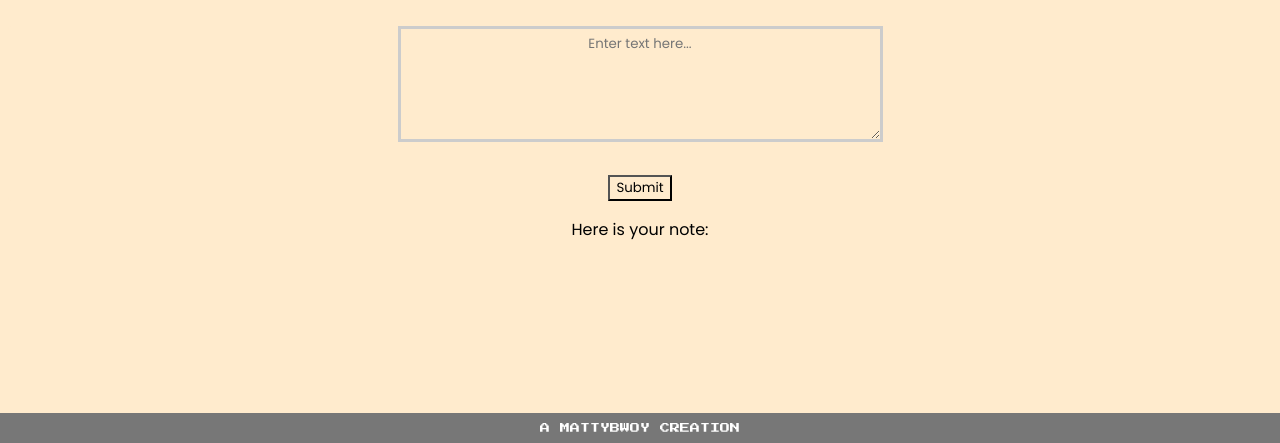
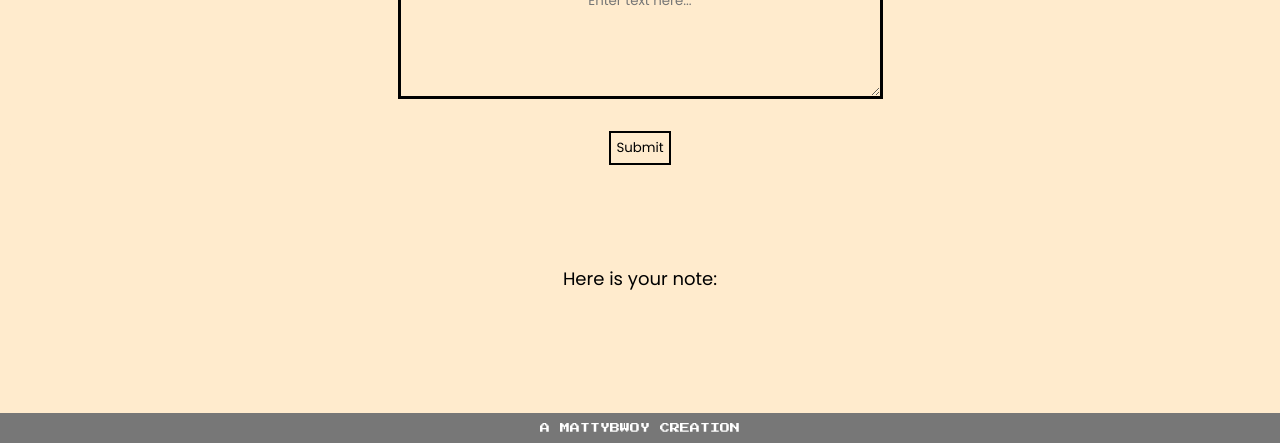
Before and after one commit to mattybwoy/Vanilla_todo, a website: page index.html in a window 1280 px wide. Shown: the part 357-800 px from the top of the page. Drawn offline with Linux system fonts and the light colour scheme; a web font is replaced by a local one.

Commit message:
CSS updates to textarea borders and buttons

```diff
--- a/styles/style.css
+++ b/styles/style.css
@@ -13,7 +13,8 @@
   text-align: center;
   font-family: 'Bungee Outline',
   cursive;
-  font-size:100px
+  font-size:100px;
+  margin-bottom: 10px;
 }
 
 #header3 {
@@ -22,15 +23,20 @@
 }
 
 #form {
-  border: 2px black;
+  border: 10px black;
   border-radius: 4px;
   text-align: center;
 }
 
 #user_input {
-  border: 3px solid #cccccc;
+  border: 3px solid black;
   padding: 5px;
   text-align: center;
+}
+
+#createNote {
+  padding: 5px;
+  border: 2px solid black;
 }
 
 #display {
@@ -38,7 +44,9 @@
 }
 
 #displayNoteHeading {
+  margin-top: 100px;
   text-align: center;
+  font-size: large;
 }
 
 #displayNote {
```
Also changed, not shown: index.html (+10 -4 lines), README.md.
